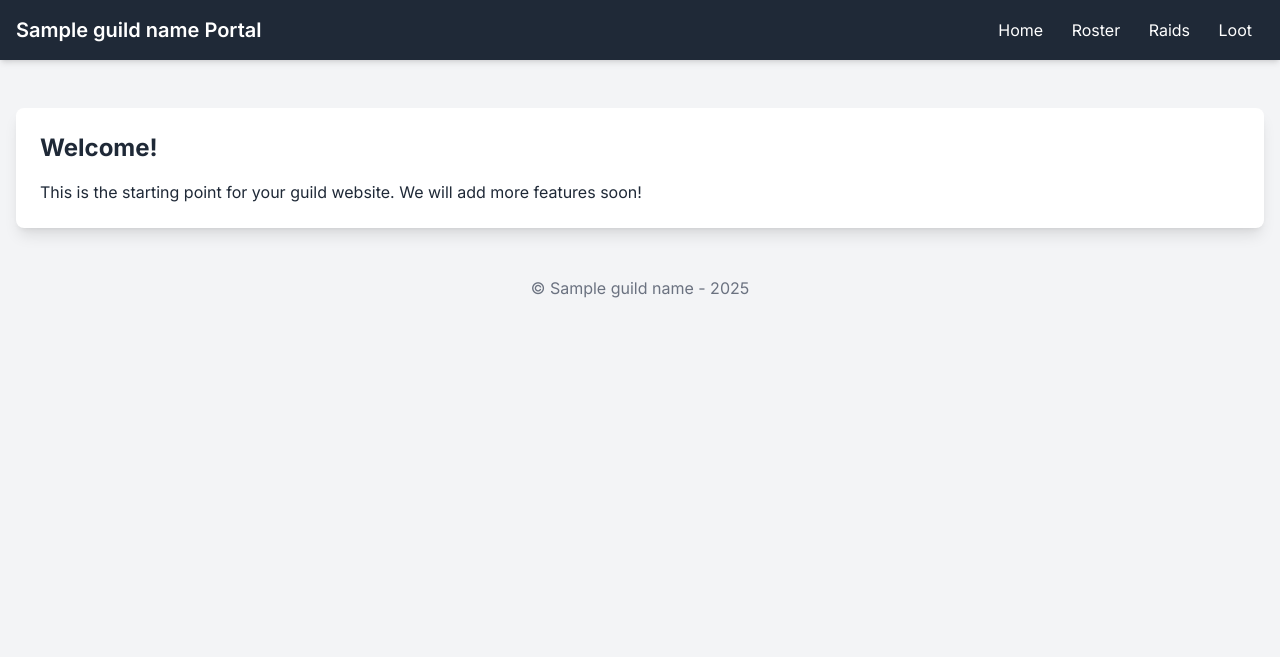
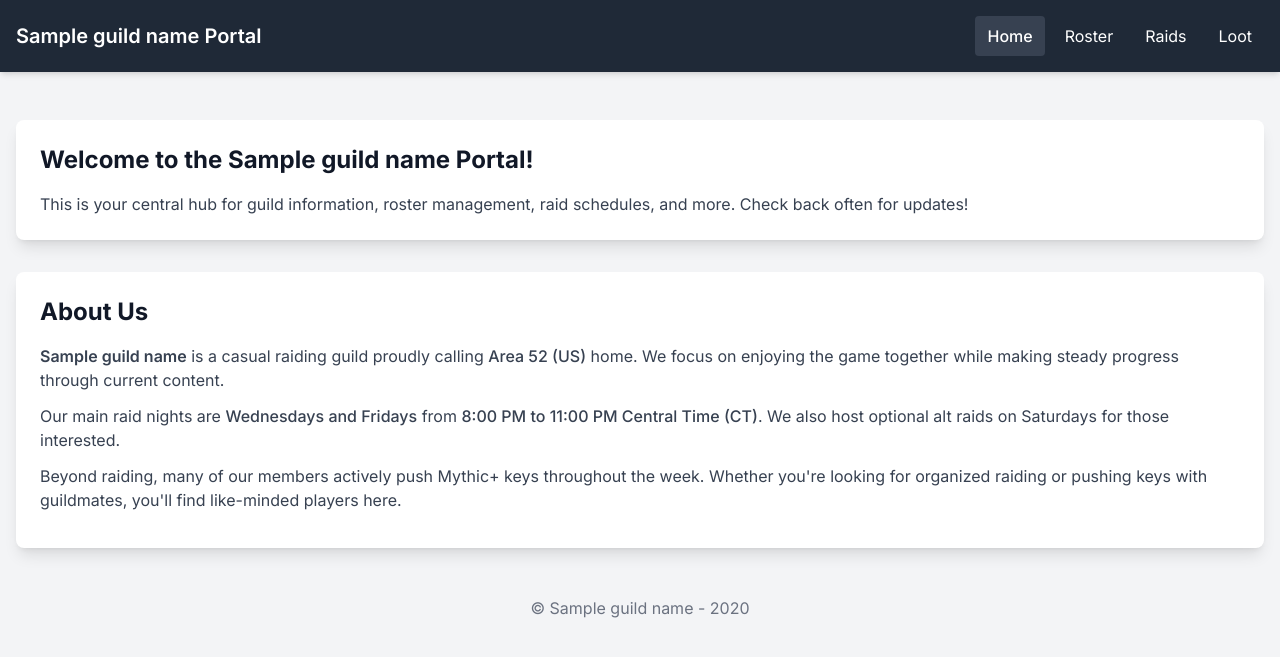
Before and after one commit to bpdaum/wipesontrash, a Flask app: template templates/index.html in a window 1280 px wide. Shown: the top 657 px of the page. Run offline with Flask 3, Linux system fonts and the light colour scheme; the template is opened without the code that fills it: most values are stand-ins (such as "Sample title", 1, 10 or a date in 2020); some libraries are stand-ins or nearby versions.

Commit message:
Main page updates

```diff
--- a/templates/index.html
+++ b/templates/index.html
@@ -5,27 +5,22 @@
     <meta name="viewport" content="width=device-width, initial-scale=1.0">
     <title>{{ guild_name }} - Guild Portal</title>
     <script src="https://cdn.tailwindcss.com"></script>
-    <style>
-        /* Use Inter font */
-        body {
-            font-family: 'Inter', sans-serif;
-        }
-        /* Add a subtle background */
-        body {
-            background-color: #f7fafc; /* gray-100 */
-        }
-    </style>
-     <link rel="preconnect" href="https://fonts.googleapis.com">
+    <link rel="preconnect" href="https://fonts.googleapis.com">
     <link rel="preconnect" href="https://fonts.gstatic.com" crossorigin>
     <link href="https://fonts.googleapis.com/css2?family=Inter:wght@400;500;600;700&display=swap" rel="stylesheet">
+    <link rel="stylesheet" href="https://cdnjs.cloudflare.com/ajax/libs/font-awesome/6.5.1/css/all.min.css" integrity="sha512-DTOQO9RWCH3ppGqcWaEA1BIZOC6xxalwEsw9c2QQeAIftl+Vegovlnee1c9QX4TctnWMn13TZye+giMm8e2LwA==" crossorigin="anonymous" referrerpolicy="no-referrer" />
+    <style>
+        body { font-family: 'Inter', sans-serif; background-color: #f7fafc; /* gray-100 */ }
+        /* Custom styles can go here if needed */
+    </style>
 </head>
 <body class="bg-gray-100 text-gray-800">
 
     <nav class="bg-gray-800 text-white p-4 shadow-md">
-        <div class="container mx-auto flex justify-between items-center">
-            <h1 class="text-xl font-semibold">{{ guild_name }} Portal</h1>
-            <div>
-                <a href="/" class="px-3 py-2 rounded hover:bg-gray-700">Home</a>
+        <div class="container mx-auto flex flex-wrap justify-between items-center">
+            <h1 class="text-xl font-semibold mb-2 sm:mb-0">{{ guild_name }} Portal</h1>
+            <div class="flex space-x-2">
+                <a href="/" class="px-3 py-2 rounded bg-gray-700 font-medium">Home</a>
                 <a href="/roster" class="px-3 py-2 rounded hover:bg-gray-700">Roster</a>
                 <a href="#" class="px-3 py-2 rounded hover:bg-gray-700">Raids</a>
                 <a href="#" class="px-3 py-2 rounded hover:bg-gray-700">Loot</a>
@@ -33,16 +28,40 @@
         </div>
     </nav>
 
-    <main class="container mx-auto mt-8 p-4">
+    <main class="container mx-auto mt-8 p-4 space-y-8"> {# Added space-y-8 for spacing between sections #}
+
         <div class="bg-white p-6 rounded-lg shadow-lg">
-            <h2 class="text-2xl font-bold mb-4">Welcome!</h2>
-            <p>This is the starting point for your guild website. We will add more features soon!</p>
+            <h2 class="text-2xl font-bold mb-4 text-gray-900">Welcome to the {{ guild_name }} Portal!</h2>
+            <p class="text-gray-700">This is your central hub for guild information, roster management, raid schedules, and more. Check back often for updates!</p>
+        </div>
+
+        <div class="bg-white p-6 rounded-lg shadow-lg">
+            <h2 class="text-2xl font-bold mb-4 text-gray-900">About Us</h2>
+            <div class="space-y-3 text-gray-700"> {# Add space between paragraphs #}
+                <p>
+                    <span class="font-semibold">{{ guild_name }}</span> is a casual raiding guild proudly calling <span class="font-medium">Area 52 (US)</span> home.
+                    We focus on enjoying the game together while making steady progress through current content.
+                </p>
+                <p>
+                    Our main raid nights are <span class="font-medium">Wednesdays and Fridays</span> from <span class="font-medium">8:00 PM to 11:00 PM Central Time (CT)</span>.
+                    We also host optional alt raids on Saturdays for those interested.
+                </p>
+                <p>
+                    Beyond raiding, many of our members actively push Mythic+ keys throughout the week. Whether you're looking for organized raiding or pushing keys with guildmates,
+                    you'll find like-minded players here.
+                </p>
+                 <p>
+                    {# Optional: Add a link to Discord or application form #}
+                    {# <a href="#" class="text-blue-600 hover:underline">Join our Discord!</a> #}
+                 </p>
             </div>
-    </main>
+        </div>
+
+         </main>
 
     <footer class="text-center text-gray-500 mt-8 pb-4">
-        &copy; {{ guild_name }} - 2025
+        &copy; {{ guild_name }} - {{ current_year }} {# Assuming current_year is passed from Flask eventually #}
     </footer>
 
-    </body>
+</body>
 </html>
```
